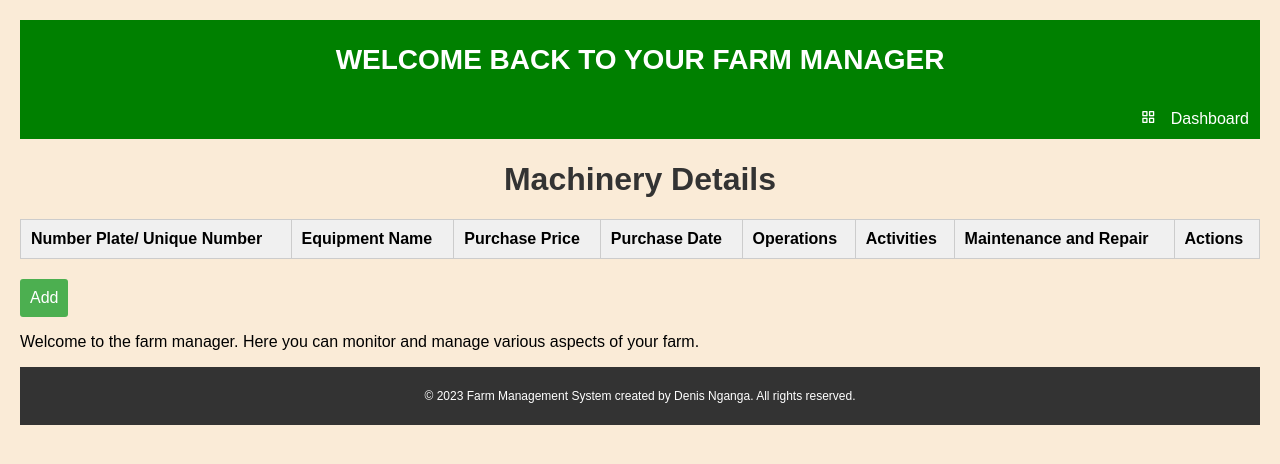
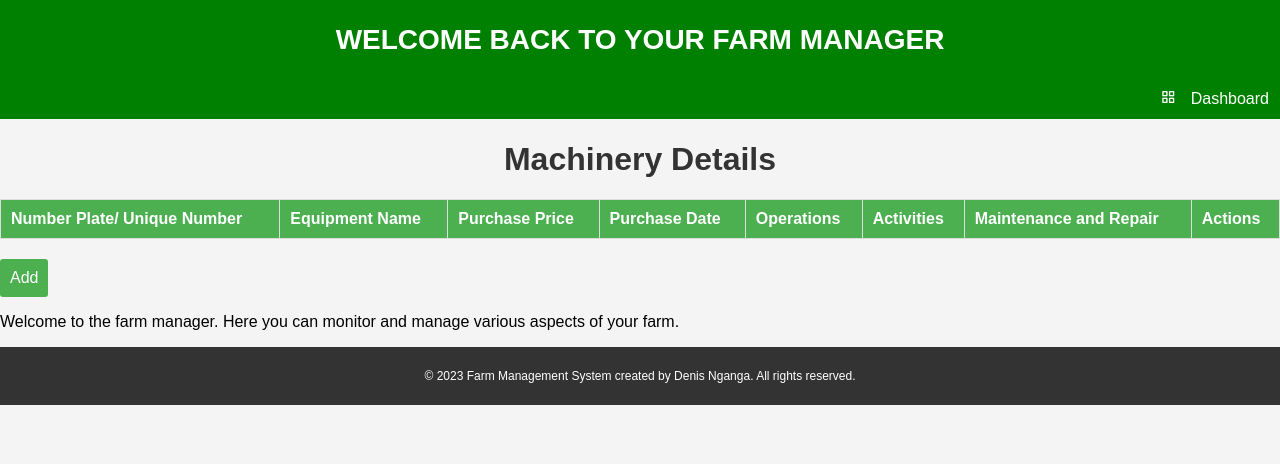
Before and after one commit to Denisganga/Farm_Management_System, a Django app: page /show_machinery/ in a window 1280 px wide. Shown: the top 464 px of the page. Run offline with Django 4.2, Linux system fonts and the light colour scheme; the visitor is signed in with stand-in values (Sample User, id 1); data that the repository does not hold is empty.

Commit message:
Working on the styling of the show machinery

```diff
--- a/homepage/templates/homepage/showmachinery.html
+++ b/homepage/templates/homepage/showmachinery.html
@@ -4,53 +4,65 @@
     <title>Show Machinery</title>
 <style>
 
-    /* Body */
-body {
+  body {
     font-family: Arial, sans-serif;
+    background-color: #f4f4f4;
     margin: 0;
-    padding: 20px;
-    background: antiquewhite
+    padding: 0;
   }
 
-  /* Heading */
   h1 {
     color: #333;
     text-align: center;
   }
 
-  /* Table */
   table {
     width: 100%;
     border-collapse: collapse;
     margin-top: 20px;
   }
 
-  table th,
-  table td {
+  th,
+  td {
+    border: 1px solid #ddd;
     padding: 10px;
-    border: 1px solid #ccc;
-  }
-
-  /* Table Head */
-  table thead th {
-    background-color: #f0f0f0;
-    font-weight: bold;
     text-align: left;
   }
 
-  /* Table Body */
-  table tbody td {
-    text-align: left;
+  th {
+    background-color: #4caf50;
+    color: white;
   }
 
-  /* Add Button */
+  tr:nth-child(even) {
+    background-color: #f2f2f2;
+  }
+
+  .update-link,
+  .delete-link {
+    display: inline-block;
+    padding: 5px 10px;
+    text-decoration: none;
+    color: #fff;
+    border-radius: 3px;
+    margin-right: 5px;
+  }
+
+  .update-link {
+    background-color: #3498db;
+  }
+
+  .delete-link {
+    background-color: #e74c3c;
+  }
+
   .add-button {
     display: inline-block;
-    padding: 10px 20px;
-    background-color: #428bca;
-    color: #fff;
+    padding: 10px;
+    background-color: #4caf50;
+    color: white;
     text-decoration: none;
-    border-radius: 4px;
+    border-radius: 3px;
     margin-top: 20px;
   }
 
```
